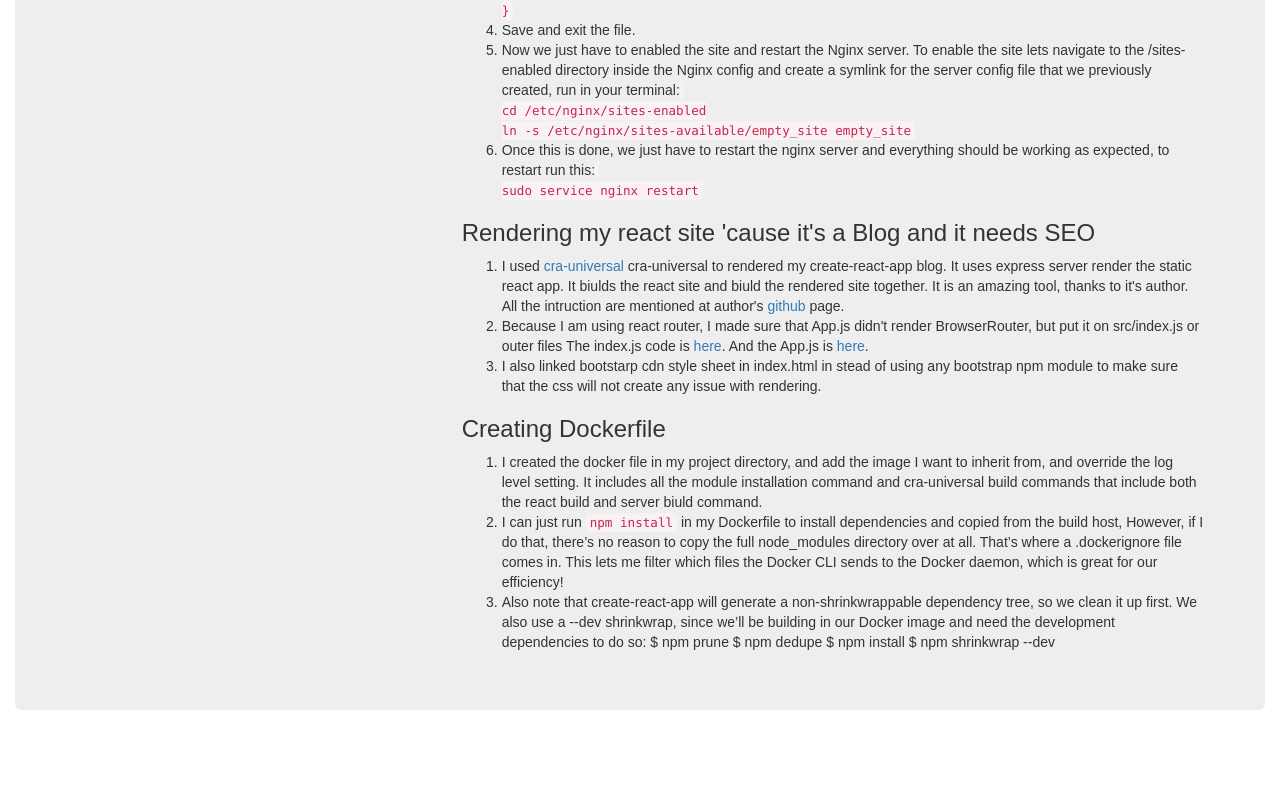
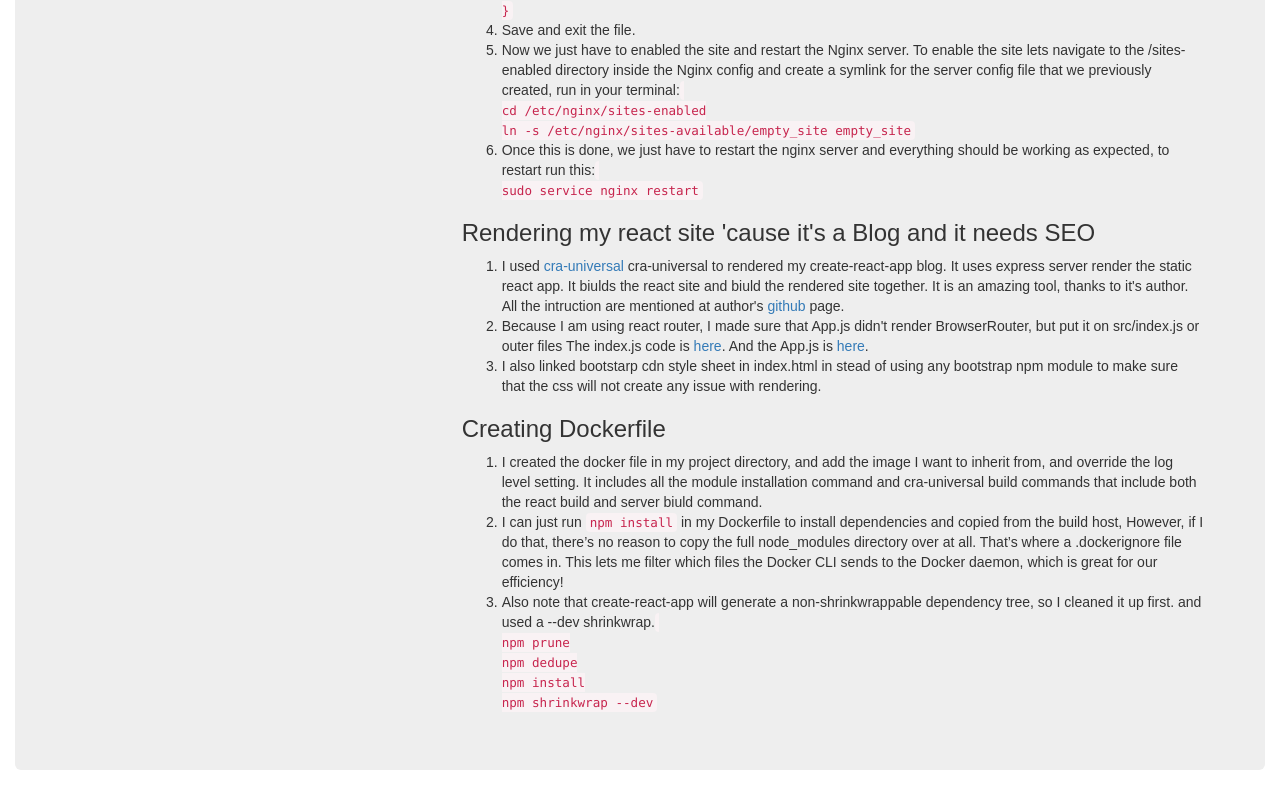
Before and after one commit to knsakib/jenkins-react-blog, a React (Create React App) app: page / in a window 1280 px wide. Shown: the part 3278-4078 px from the top of the page. Before the commit the page ends 4018 px from the top, so only its background shows below. Built offline with nearby package versions, Linux system fonts and the light colour scheme.

Commit message:
more content and runtime version

```diff
--- a/src/Howjenkinsreactblog.js
+++ b/src/Howjenkinsreactblog.js
@@ -328,12 +328,12 @@ However, if I do that, there’s no reason to copy the full node_modules directo
 That’s where a .dockerignore file comes in.
 This lets me filter which files the Docker CLI sends to the Docker daemon, which is great for our efficiency!</li>
 <li>
-  Also note that create-react-app will generate a non-shrinkwrappable dependency tree, so we clean it up first.
-  We also use a --dev shrinkwrap, since we’ll be building in our Docker image and need the development dependencies to do so:
-  $ npm prune
-  $ npm dedupe
-  $ npm install
-  $ npm shrinkwrap --dev
+  Also note that create-react-app will generate a non-shrinkwrappable dependency tree, so I cleaned it up first.
+  and used a --dev shrinkwrap.
+  <code><br />npm prune
+  <br />npm dedupe
+  <br />npm install
+  <br />npm shrinkwrap --dev<br /></code>
 </li>
 
 </ol>
```
Also changed, not shown: 1 other file (tests, documents, lock files or other folders).
